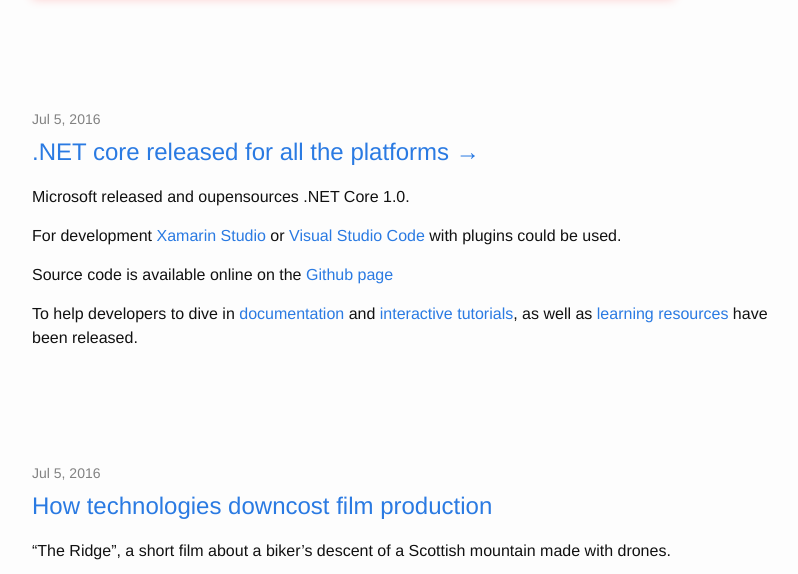
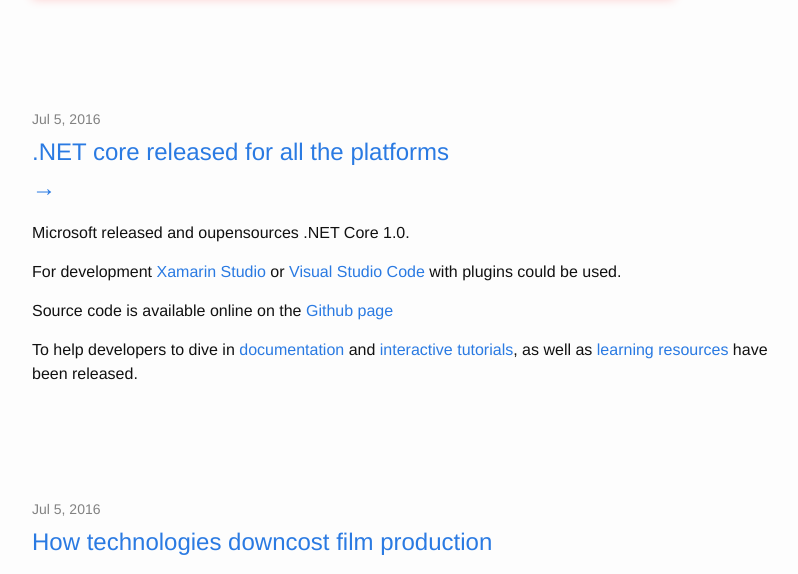
Before and after one commit to famer/blog, a Jekyll site: the page built from index.html, in a window 1280 px wide and 900 px high, scrolled down 584 px, cut to the strip 122-696 px from the top of the window. Shown: the whole strip, without its empty margins (238-1036 px from the left). Built offline with Jekyll 4.4.1, drawn with Linux system fonts in a browser that asks for light colours; a script that is not in the unit is left out; the list of posts is cut into pages by our own code; some of the changed text lies outside the part shown.

Commit message:
changed appearance of the links for the gust posts

```diff
--- a/index.html
+++ b/index.html
@@ -13,11 +13,12 @@
         <a class="post-link" href="{{ post.url | prepend: site.baseurl }}"><span class="post-meta">{{ post.date | date: "%b %-d, %Y" }}</span></a>
 
         <h2>
-		{% if post.categories contains "guest" %}
-          <a class="post-link" href="{{ post.link }}">{{ post.title }} →</a>
-		{% else %}
+
+
 			<a class="post-link" href="{{ post.url | prepend: site.baseurl }}">{{ post.title }}</a>
-		{% endif %}
+      {% if post.categories contains "guest" %}
+      <a href="{{ post.link }}">→</a>
+      {% endif %}
         </h2>
 	  {{ post.content }}
     {% include taglist.html %}
```
